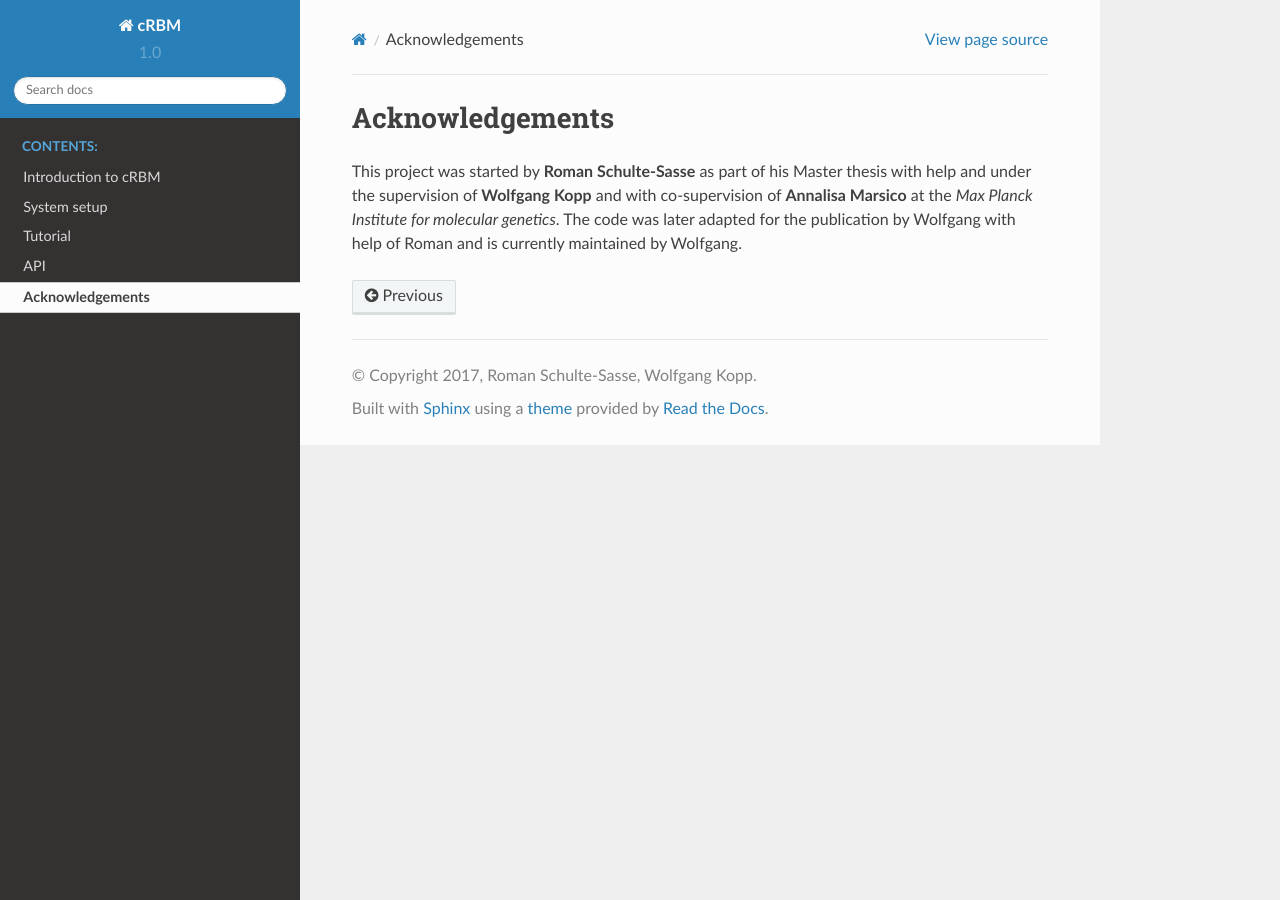
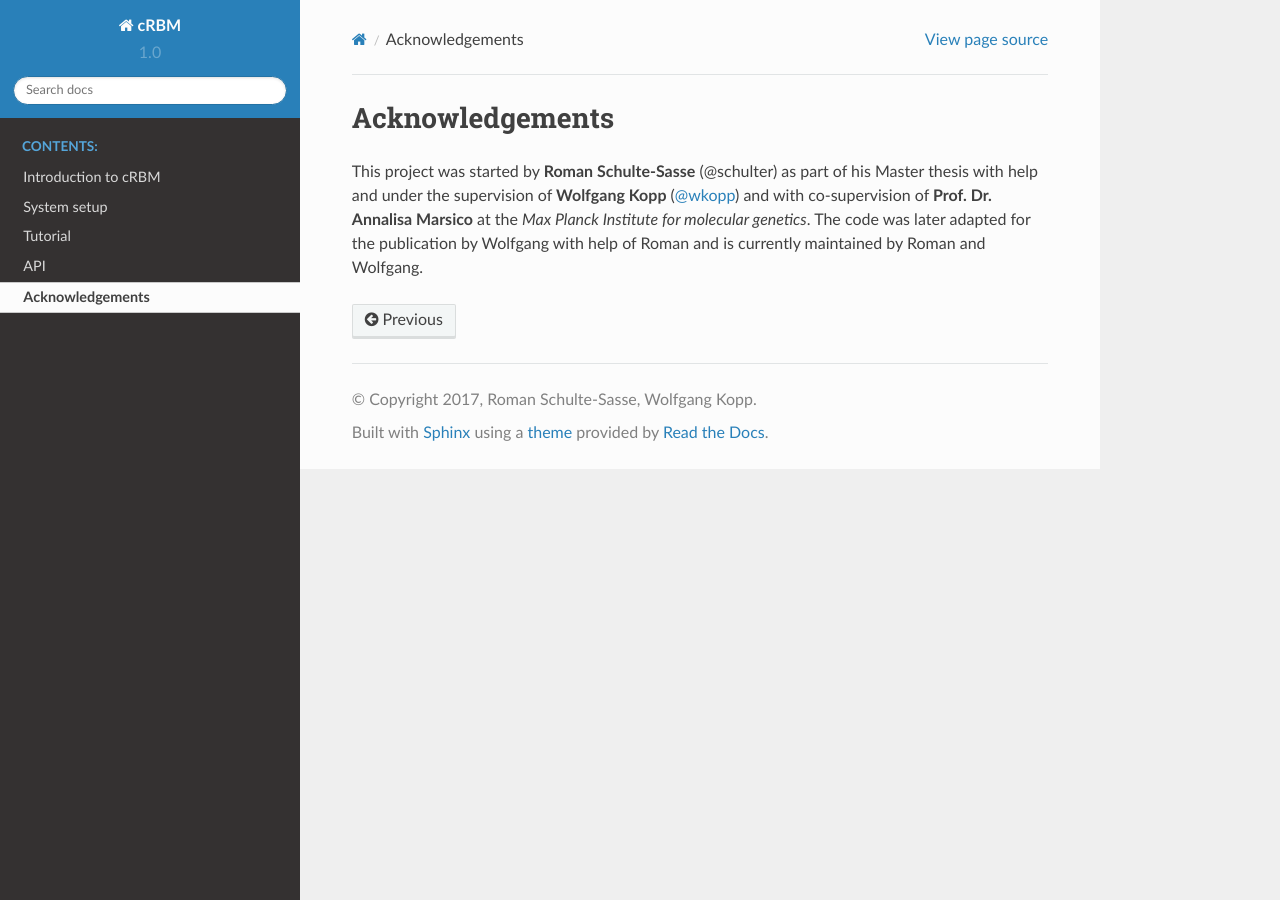
Before and after one commit to schulter/crbm, a Sphinx documentation site: the page built from docs/source/acknowledgements.rst, in a window 1280 px wide. Built offline with Sphinx 7.4.7 and the Read the Docs theme 2.0.0, drawn with Linux system fonts in a browser that asks for light colours.

Commit message:
changes in the achknowledgements

```diff
--- a/docs/source/acknowledgements.rst
+++ b/docs/source/acknowledgements.rst
@@ -2,9 +2,10 @@
 Acknowledgements
 ================
 
-This project was started by **Roman Schulte-Sasse** as part of
-his Master thesis with help and under the supervision of **Wolfgang Kopp**
-and with co-supervision of **Annalisa Marsico** at the
+This project was started by **Roman Schulte-Sasse** (@schulter) as part of
+his Master thesis with help and under the supervision of
+**Wolfgang Kopp** (`@wkopp <https://wkopp.github.io>`_)
+and with co-supervision of **Prof. Dr. Annalisa Marsico** at the
 *Max Planck Institute for molecular genetics*.
 The code was later adapted for the publication by Wolfgang
-with help of Roman and is currently maintained by Wolfgang.
+with help of Roman and is currently maintained by Roman and Wolfgang.
```
